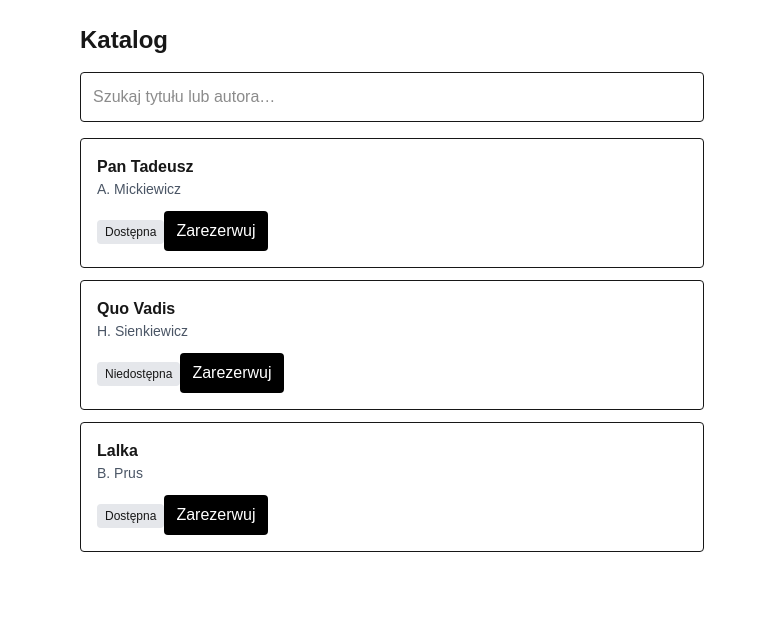
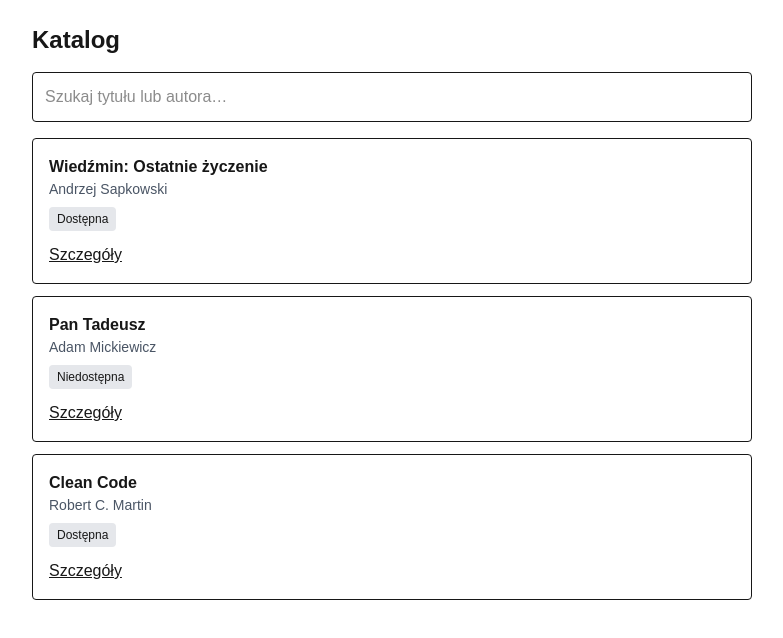
Before and after one commit to Wolowicz/biblioteka-web, a Next.js app: page / in a window 1280 px wide. Shown: the top 638 px of the page, without its empty margins (248-1031 px from the left). Built offline with nearby package versions, Linux system fonts and the light colour scheme.

Commit message:
feat: mock API, katalog, szczegóły, BackButton + ReserveButton (demo)

```diff
--- /dev/null
+++ b/app/_components/BackButton.tsx
@@ -0,0 +1,25 @@
+"use client";
+
+import { useRouter } from "next/navigation";
+
+export default function BackButton() {
+  const router = useRouter();
+
+  const handleClick = () => {
+    // jeśli nie ma historii (wejście z linka), przejdź do katalogu
+    if (typeof window !== "undefined" && window.history.length <= 1) {
+      router.push("/");
+    } else {
+      router.back();
+    }
+  };
+
+  return (
+    <button
+      onClick={handleClick}
+      className="mt-6 bg-gray-200 hover:bg-gray-300 text-black px-4 py-2 rounded"
+    >
+      ← Powrót
+    </button>
+  );
+}
--- /dev/null
+++ b/app/_components/ClientFilter.tsx
@@ -0,0 +1,44 @@
+"use client";
+
+import { useMemo, useState } from "react";
+import Link from "next/link";
+
+export type BookVM = { id: number; title: string; authors: string; available: boolean };
+
+export default function ClientFilter({ books }: { books: BookVM[] }) {
+  const [q, setQ] = useState("");
+  const filtered = useMemo(() => {
+    const s = q.toLowerCase();
+    return books.filter(
+      b => b.title.toLowerCase().includes(s) || b.authors.toLowerCase().includes(s)
+    );
+  }, [q, books]);
+
+  return (
+    <>
+      <input
+        className="w-full border p-3 rounded"
+        placeholder="Szukaj tytułu lub autora…"
+        value={q}
+        onChange={e => setQ(e.target.value)}
+      />
+      <div className="space-y-3">
+        {filtered.map(b => (
+          <div key={b.id} className="border rounded p-4">
+            <div className="font-semibold">{b.title}</div>
+            <div className="text-sm text-gray-600">{b.authors}</div>
+            <span className="text-xs bg-gray-200 inline-block px-2 py-1 rounded mt-2">
+              {b.available ? "Dostępna" : "Niedostępna"}
+            </span>
+            <div>
+              <Link className="mt-3 inline-block underline" href={`/books/${b.id}`}>
+                Szczegóły
+              </Link>
+            </div>
+          </div>
+        ))}
+        {filtered.length === 0 && <p className="text-gray-600">Brak wyników</p>}
+      </div>
+    </>
+  );
+}
--- /dev/null
+++ b/app/_components/ReserveButton.tsx
@@ -0,0 +1,62 @@
+"use client";
+
+import { useState } from "react";
+
+export default function ReserveButton({
+  bookId,
+  available,
+}: {
+  bookId: number;
+  available: boolean;
+}) {
+  const [status, setStatus] =
+    useState<"idle" | "loading" | "success" | "error">("idle");
+
+  const handleClick = async () => {
+    if (!available || status === "loading") return;
+    setStatus("loading");
+
+    // 🧪 DEMO: udajemy żądanie do API
+    await new Promise((r) => setTimeout(r, 700));
+
+    // 💬 W prawdziwej wersji tu poszłoby:
+    // fetch("/api/reservations", {
+    //   method: "POST",
+    //   headers: { "Content-Type": "application/json" },
+    //   body: JSON.stringify({ bookId }),
+    // });
+
+    setStatus("success");
+  };
+
+  const disabled = !available || status === "loading" || status === "success";
+
+  return (
+    <div>
+      <button
+        onClick={handleClick}
+        disabled={disabled}
+        className="mt-4 bg-black text-white px-4 py-2 rounded disabled:opacity-50"
+        title={
+          available
+            ? "Demo: tu byłaby rezerwacja"
+            : "Brak dostępnych egzemplarzy"
+        }
+      >
+        {status === "loading"
+          ? "Rezerwuję…"
+          : status === "success"
+          ? "Zarezerwowano"
+          : available
+          ? "Zarezerwuj (demo)"
+          : "Niedostępna"}
+      </button>
+
+      {status === "success" && (
+        <p className="mt-2 text-green-700 bg-green-100 border border-green-300 rounded px-3 py-2">
+          ✅ Zarezerwowano (demo)
+        </p>
+      )}
+    </div>
+  );
+}
--- /dev/null
+++ b/app/_data/books.ts
@@ -0,0 +1,47 @@
+// app/_data/books.ts
+export type BookVM = {
+  id: number;
+  title: string;
+  authors: string;
+  isbn?: string | null;
+  publisher?: string | null;
+  year?: number | null;
+  available: boolean;
+};
+
+export const BOOKS: BookVM[] = [
+  {
+    id: 1,
+    title: "Wiedźmin: Ostatnie życzenie",
+    authors: "Andrzej Sapkowski",
+    isbn: "9788375780642",
+    publisher: "SuperNOWA",
+    year: 2014,
+    available: true,
+  },
+  {
+    id: 2,
+    title: "Pan Tadeusz",
+    authors: "Adam Mickiewicz",
+    isbn: "9788304061494",
+    publisher: "Ossolineum",
+    year: 2012,
+    available: false,
+  },
+  {
+    id: 3,
+    title: "Clean Code",
+    authors: "Robert C. Martin",
+    isbn: "9780132350884",
+    publisher: "Prentice Hall",
+    year: 2008,
+    available: true,
+  },
+];
+
+export function getAllBooks(): BookVM[] {
+  return BOOKS;
+}
+export function getBookById(id: number): BookVM | undefined {
+  return BOOKS.find(b => b.id === id);
+}
--- /dev/null
+++ b/app/api/books/[id]/route.ts
@@ -0,0 +1,20 @@
+// app/api/books/[id]/route.ts
+import { NextResponse } from "next/server";
+import { getBookById } from "../../../_data/books";
+
+export async function GET(
+  _req: Request,
+  ctx: { params: Promise<{ id: string }> } // ⬅️ params jako Promise
+) {
+  const { id } = await ctx.params;          // ⬅️ konieczne await
+  const numericId = Number(id);
+
+  if (!Number.isFinite(numericId) || numericId <= 0) {
+    return NextResponse.json({ error: "Bad id" }, { status: 400 });
+  }
+
+  const book = getBookById(numericId);
+  if (!book) return NextResponse.json({ error: "Not found" }, { status: 404 });
+
+  return NextResponse.json(book);
+}
--- /dev/null
+++ b/app/api/books/route.ts
@@ -0,0 +1,10 @@
+// app/api/books/route.ts
+import { NextResponse } from "next/server";
+// Używam ścieżki względnej, żeby na pewno zadziałało bez aliasów:
+import { getAllBooks } from "../../_data/books";
+
+export async function GET() {
+  // małe opóźnienie, żeby było widać loading (opcjonalnie)
+  await new Promise(r => setTimeout(r, 200));
+  return NextResponse.json(getAllBooks());
+}
--- /dev/null
+++ b/app/books/[id]/page.tsx
@@ -0,0 +1,43 @@
+import { headers } from "next/headers";
+import BackButton from "../../_components/BackButton";
+import ReserveButton from "../../_components/ReserveButton";
+
+type BookDetails = {
+  id: number; title: string; authors: string;
+  isbn?: string | null; publisher?: string | null; year?: number | null;
+  available: boolean;
+};
+
+export default async function BookPage({
+  params,
+}: { params: Promise<{ id: string }> }) {
+  const { id } = await params;
+  const numericId = Number(id);
+  if (!Number.isFinite(numericId) || numericId <= 0) {
+    return <main className="p-6">Nieprawidłowy adres (brak ID).</main>;
+  }
+
+  const h = await headers();
+  const host = h.get("host")!;
+  const protocol = process.env.NODE_ENV === "development" ? "http" : "https";
+  const url = `${protocol}://${host}/api/books/${numericId}`;
+
+  const res = await fetch(url, { cache: "no-store" });
+  if (!res.ok) return <main className="p-6">Nie znaleziono</main>;
+  const b: BookDetails = await res.json();
+
+  return (
+    <main className="p-6 max-w-2xl mx-auto space-y-2">
+      <h1 className="text-2xl font-bold">{b.title}</h1>
+      <p className="text-gray-700">{b.authors}</p>
+      {b.isbn && <p>ISBN: {b.isbn}</p>}
+      {b.publisher && <p>Wydawnictwo: {b.publisher}</p>}
+      {b.year && <p>Rok: {b.year}</p>}
+
+      <ReserveButton bookId={numericId} available={b.available} />
+
+      {/* przycisk powrotu */}
+      <BackButton />
+    </main>
+  );
+}
--- a/app/page.tsx
+++ b/app/page.tsx
@@ -1,51 +1,25 @@
-"use client";
-import { useMemo, useState } from "react";
+// app/page.tsx
+import ClientFilter, { type BookVM } from "./_components/ClientFilter";
+import { headers } from "next/headers";
 
-type Book = { id: string; title: string; author: string; available: boolean };
+async function getBooks(): Promise<BookVM[]> {
+  // pełny URL na serwerze
+  const h = await headers();
+  const host = h.get("host")!;
+  const protocol = process.env.NODE_ENV === "development" ? "http" : "https";
+  const url = `${protocol}://${host}/api/books`;
 
-const initial: Book[] = [
-  { id: "1", title: "Pan Tadeusz", author: "A. Mickiewicz", available: true },
-  { id: "2", title: "Quo Vadis", author: "H. Sienkiewicz", available: false },
-  { id: "3", title: "Lalka", author: "B. Prus", available: true },
-];
+  const res = await fetch(url, { cache: "no-store" });
+  if (!res.ok) throw new Error("Failed to load books");
+  return res.json();
+}
 
-export default function Page() {
-  const [q, setQ] = useState("");
-  const [books, setBooks] = useState<Book[]>(initial);
-
-  const filtered = useMemo(() => {
-    const s = q.toLowerCase();
-    return books.filter(b => b.title.toLowerCase().includes(s) || b.author.toLowerCase().includes(s));
-  }, [q, books]);
-
-  const reserve = (b: Book) => {
-    alert(b.available ? `Zarezerwowano: ${b.title}` : "Egzemplarz niedostępny");
-  };
-
+export default async function Page() {
+  const books = await getBooks();
   return (
-    <main className="p-6 max-w-2xl mx-auto space-y-4">
+    <main className="p-6 max-w-3xl mx-auto space-y-4">
       <h1 className="text-2xl font-bold">Katalog</h1>
-      <input
-        className="w-full border p-3 rounded"
-        placeholder="Szukaj tytułu lub autora…"
-        value={q}
-        onChange={e => setQ(e.target.value)}
-      />
-      <div className="space-y-3">
-        {filtered.map(b => (
-          <div key={b.id} className="border rounded p-4">
-            <div className="font-semibold">{b.title}</div>
-            <div className="text-sm text-gray-600">{b.author}</div>
-            <div className="text-xs bg-gray-200 inline-block px-2 py-1 rounded mt-2">
-              {b.available ? "Dostępna" : "Niedostępna"}
-            </div>
-            <button className="mt-3 bg-black text-white px-3 py-2 rounded" onClick={() => reserve(b)}>
-              Zarezerwuj
-            </button>
-          </div>
-        ))}
-        {filtered.length === 0 && <p className="text-gray-600">Brak wyników</p>}
-      </div>
+      <ClientFilter books={books} />
     </main>
   );
 }
```
Also changed, not shown: 1 other file (tests, documents, lock files or other folders).
